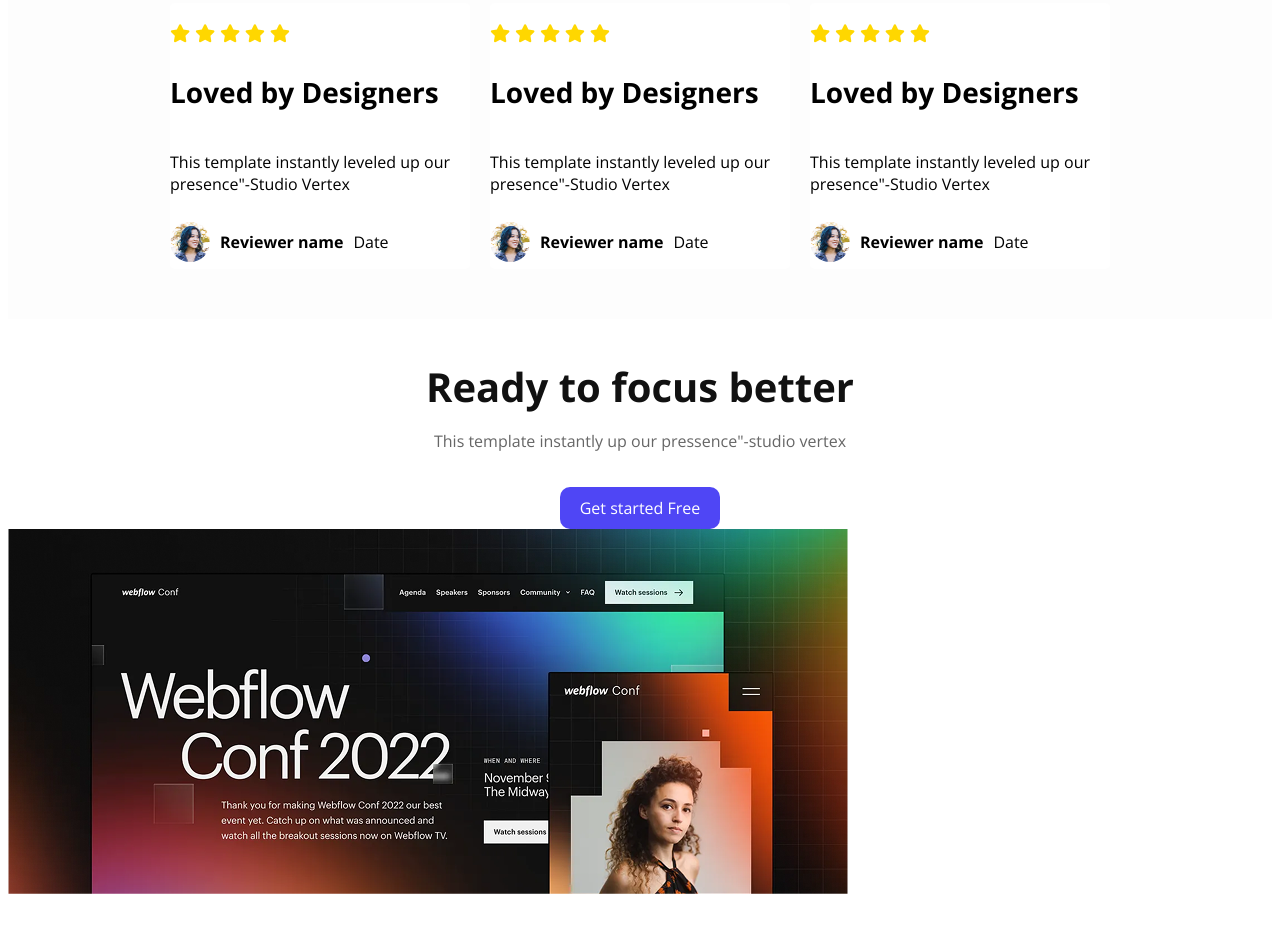
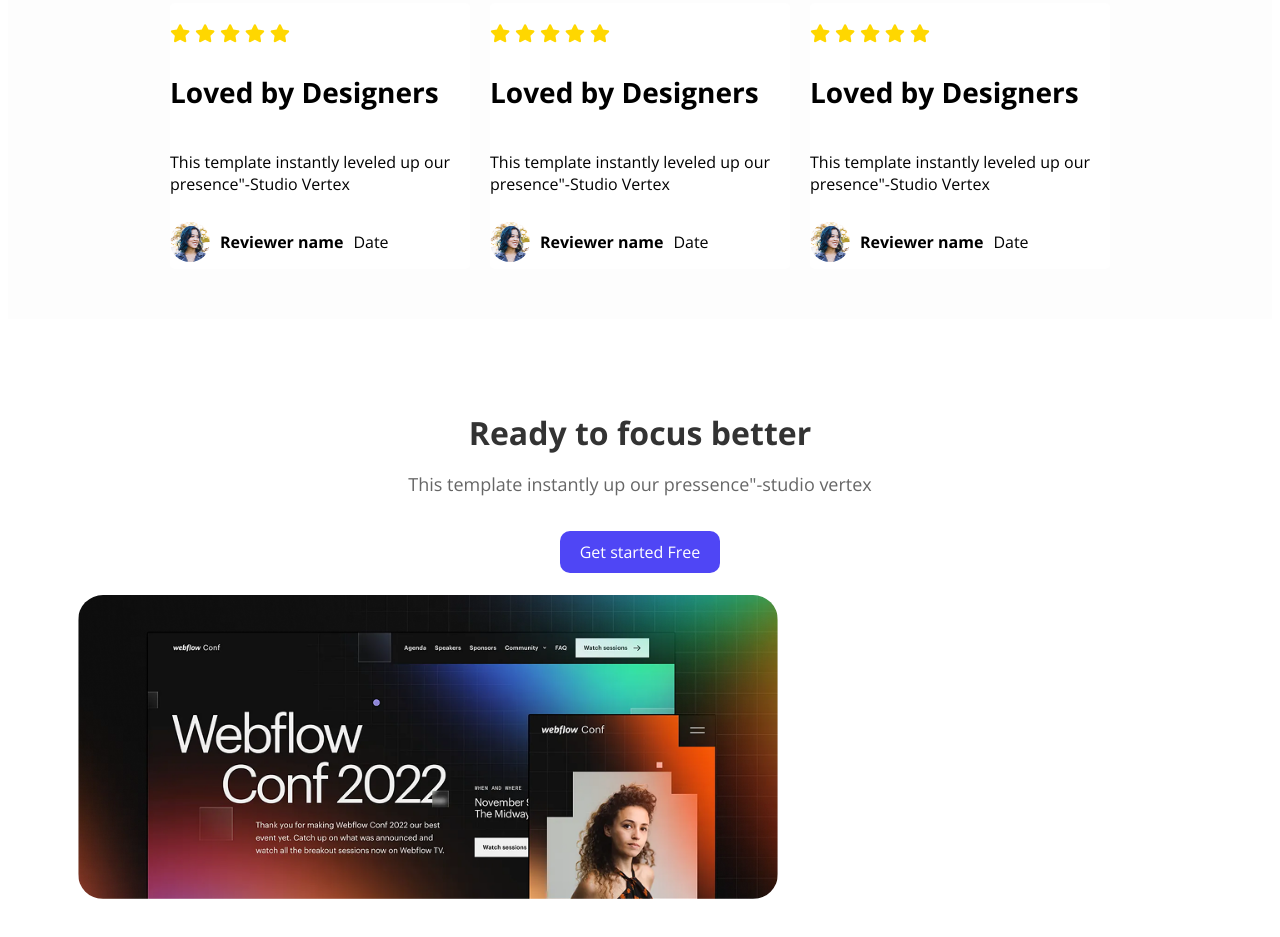
Before and after one commit to sohag8906/web-flow-A01, a plain HTML site: page index.html in a window 1280 px wide. Shown: the part 1423-2360 px from the top of the page. Before the commit the page ends 2330 px from the top, so only its background shows below. Drawn offline with nearby package versions, Linux system fonts and the light colour scheme.

Commit message:
added in fourth work

```diff
--- a/styles/webflow.css
+++ b/styles/webflow.css
@@ -90,6 +90,8 @@ nav ul li{
 
 }
 .action-image img{
+    border-radius: 20px;
+    box-shadow: 0 6px 12px rgba(red, green, blue, alpha);
     max-width: 200%;
     height: 250px;
 
@@ -126,6 +128,7 @@ nav ul li{
     flex-wrap: wrap;
     margin-top: 20px;
     flex-wrap: wrap;
+
 
 }
 
@@ -186,26 +189,42 @@ nav ul li{
     height: 40px;
 }
 .promo{
-    margin: 0;
-    padding: 0;
+    align-items: center;
+    flex-direction: column;
+
+    text-align: center;
+
+    padding: 60px 20px;
     background-color: #fff;
-    text-align: center;
+
 }
 .master{
-    font-size: 2.5rem;
-    font-weight: 700;
-    margin-bottom: 10px;
-    color: #111;
+    font-size: 32px;
+    font-weight: bold;
+    margin-bottom: 15px;
+    color: #333;
 }
 .subtitle{
-    font-size: 1rem;
+    font-size: 18px;
     color: #666;
     margin-bottom:25px ;
 }
 .image{
+    display: flex;
+    justify-content: center;
+    align-items: center;
+
     width: 100%;
     max-width: 800px;
     border-radius: 20px;
     box-shadow: 0 10px 25px rgba(red, green, blue, alpha);
 
 }
+.image img{
+    max-width: 700px;
+    height: auto;
+    justify-content: center;
+    border-radius: 25px;
+    box-shadow: 0 6px 12px rgba(red, green, blue, alpha);
+
+}
```
Also changed, not shown: index.html (+2 -0 lines).
